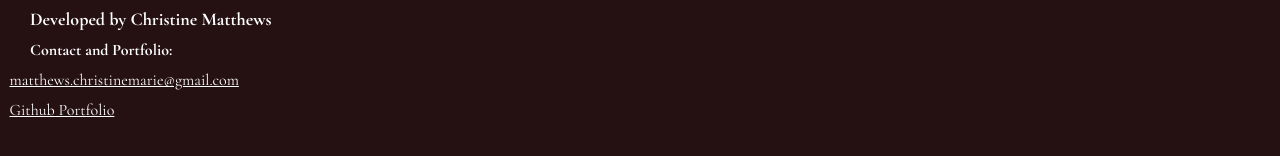
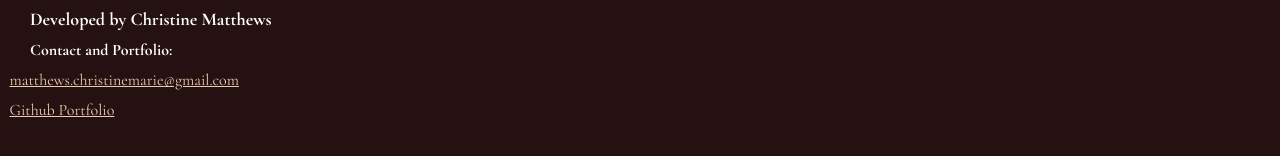
Before and after one commit to cmatthews3212/singer-wedding, a React (Vite) app: page / in a window 1280 px wide. Shown: the part 1432-1588 px from the top of the page. Built offline with nearby package versions, Linux system fonts and the light colour scheme; a web font is replaced by a local one.

Commit message:
change link color

```diff
--- a/src/App.css
+++ b/src/App.css
@@ -238,7 +238,7 @@ footer ul li::marker {
 
 footer ul li a {
   /* background-color: #c67b6f; */
-  color: white;
+  color: #edcead;
 
 }
 
```
